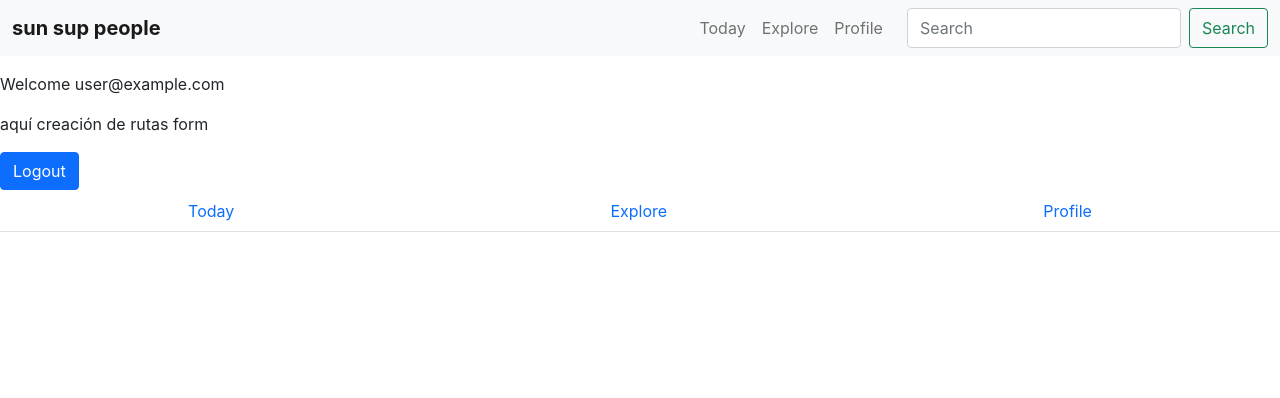
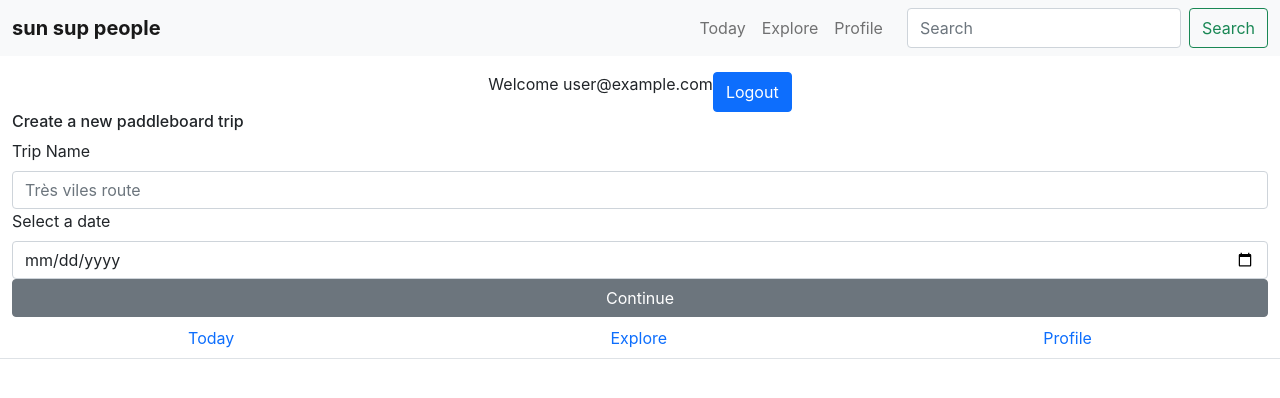
Before and after one commit to adaldin/sunsup, a React (Create React App) app: page /profile/user in a window 1280 px wide. Shown: the top 398 px of the page. Built offline with nearby package versions, Linux system fonts and the light colour scheme; no server answers; sample sign-in values are in the browser's storage.

Commit message:
Instalación nanoid, creación form creat event

```diff
--- a/package.json
+++ b/package.json
@@ -8,6 +8,7 @@
     "@testing-library/user-event": "^13.5.0",
     "bootstrap": "^5.1.3",
     "firebase": "^9.8.4",
+    "nanoid": "^4.0.0",
     "react": "^18.2.0",
     "react-bootstrap": "^2.4.0",
     "react-dom": "^18.2.0",
--- a/src/components/login/Login.js
+++ b/src/components/login/Login.js
@@ -16,7 +16,6 @@ function Login() {
     lName: "",
   });
   const [error, setError] = useState("");
-  const [signUp, setSignUp] = useState(false);
 
   //******CONTEXT*/
   // import contexto(fc signup para modificar)
--- a/src/components/userProfile/UserProfile.js
+++ b/src/components/userProfile/UserProfile.js
@@ -3,9 +3,13 @@ import { useNavigate } from "react-router-dom";
 // Context
 import { useAuth } from "../../context/authContext";
 // Bootstrap
+import Container from "react-bootstrap/Container";
+import Form from "react-bootstrap/Form";
 import Button from "react-bootstrap/Button";
 
 function UserProfile() {
+  //******STATES*/
+
   //******CONTEXT*/
   const { user, logout, loading } = useAuth();
   //******HOOKS*/
@@ -17,16 +21,51 @@ function UserProfile() {
     navigate("/");
   }
 
+  function handleEventCreation() {
+    console.log("crear evento");
+  }
+
   return (
     <div style={{ heigth: "100vh" }}>
       {loading ? (
         <p>Loading</p>
       ) : (
-        <>
-          <p>Welcome {user.email}</p>
-          <p>aquí creación de rutas form</p>
-          <Button onClick={handleLogout}>Logout</Button>
-        </>
+        <Container fluid>
+          <div className="d-flex justify-content-center">
+            <p>Welcome {user.email}</p>
+            <Button onClick={handleLogout}>Logout</Button>
+          </div>
+
+          <Form onSubmit={handleEventCreation}>
+            <h6>Create a new paddleboard trip</h6>
+            {/* name */}
+            <Form.Group controlId="formBasicTripName">
+              <Form.Label>Trip Name</Form.Label>
+              <Form.Control
+                type="text"
+                name="eventName"
+                required
+                placeholder="Très viles route"
+              />
+            </Form.Group>
+            {/* date */}
+            <Form.Group controlId="formBasicTripDate">
+              <Form.Label>Select a date</Form.Label>
+              <Form.Control
+                type="date"
+                name="date"
+                required
+                placeholder="08/08/2022"
+              />
+            </Form.Group>
+            {/* submit */}
+            <div className="d-grid">
+              <Button variant="secondary" type="submit">
+                Continue
+              </Button>
+            </div>
+          </Form>
+        </Container>
       )}
     </div>
   );
--- a/src/context/authContext.js
+++ b/src/context/authContext.js
@@ -26,18 +26,10 @@ export function AuthProvider({ children }) {
   // fc que paso por contexto para que quien lo tome venga por la fc a aquí
   async function signUp(email, password) {
     // aquí cuando tenga los parámetros llamo a firebase y su fc
-    const userCredentials = await createUserWithEmailAndPassword(
-      auth,
-      email,
-      password
-    );
+    await createUserWithEmailAndPassword(auth, email, password);
   }
   async function login(email, password) {
-    const userCredentials = await signInWithEmailAndPassword(
-      auth,
-      email,
-      password
-    );
+    await signInWithEmailAndPassword(auth, email, password);
   }
 
   async function logout() {
```
Also changed, not shown: 1 other file (tests, documents, lock files or other folders).
